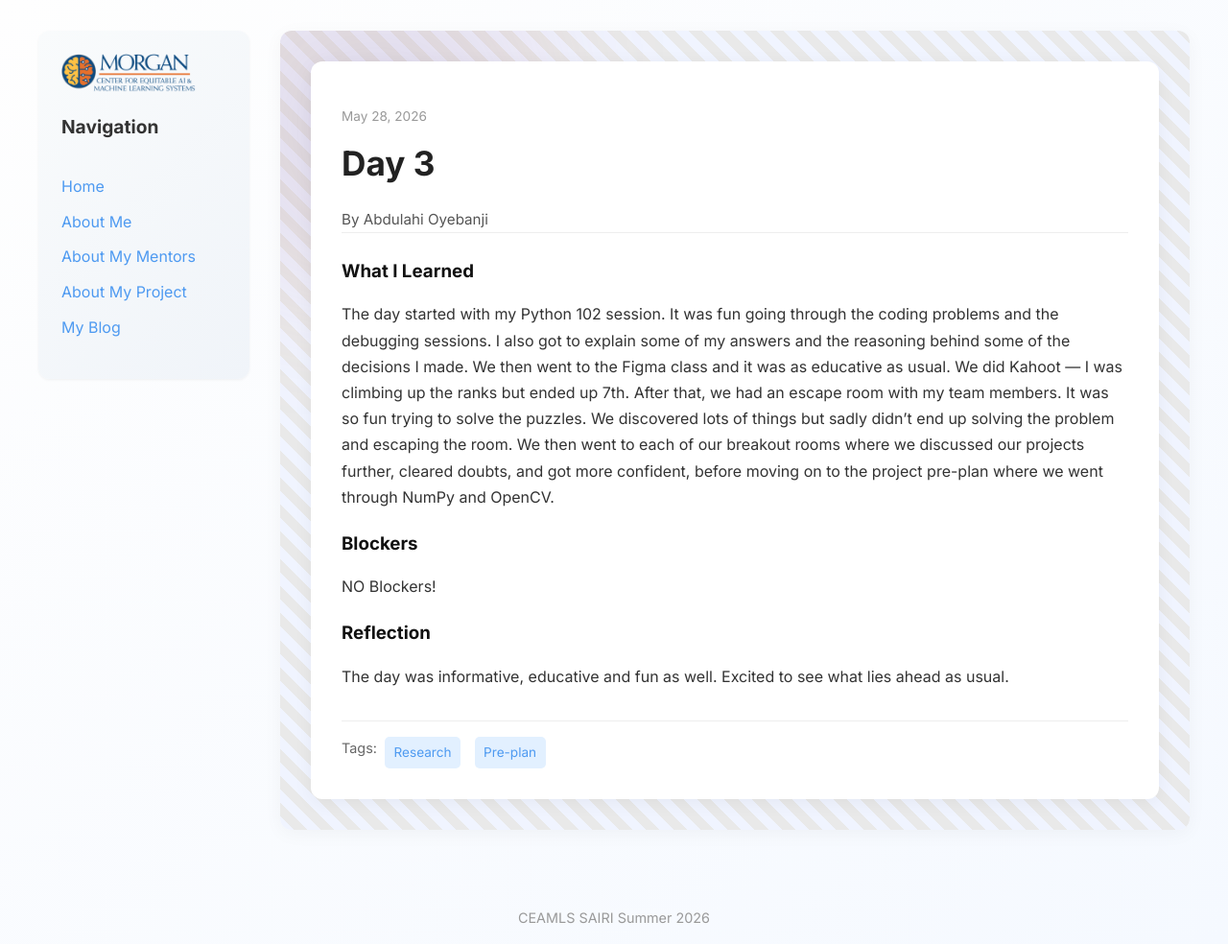
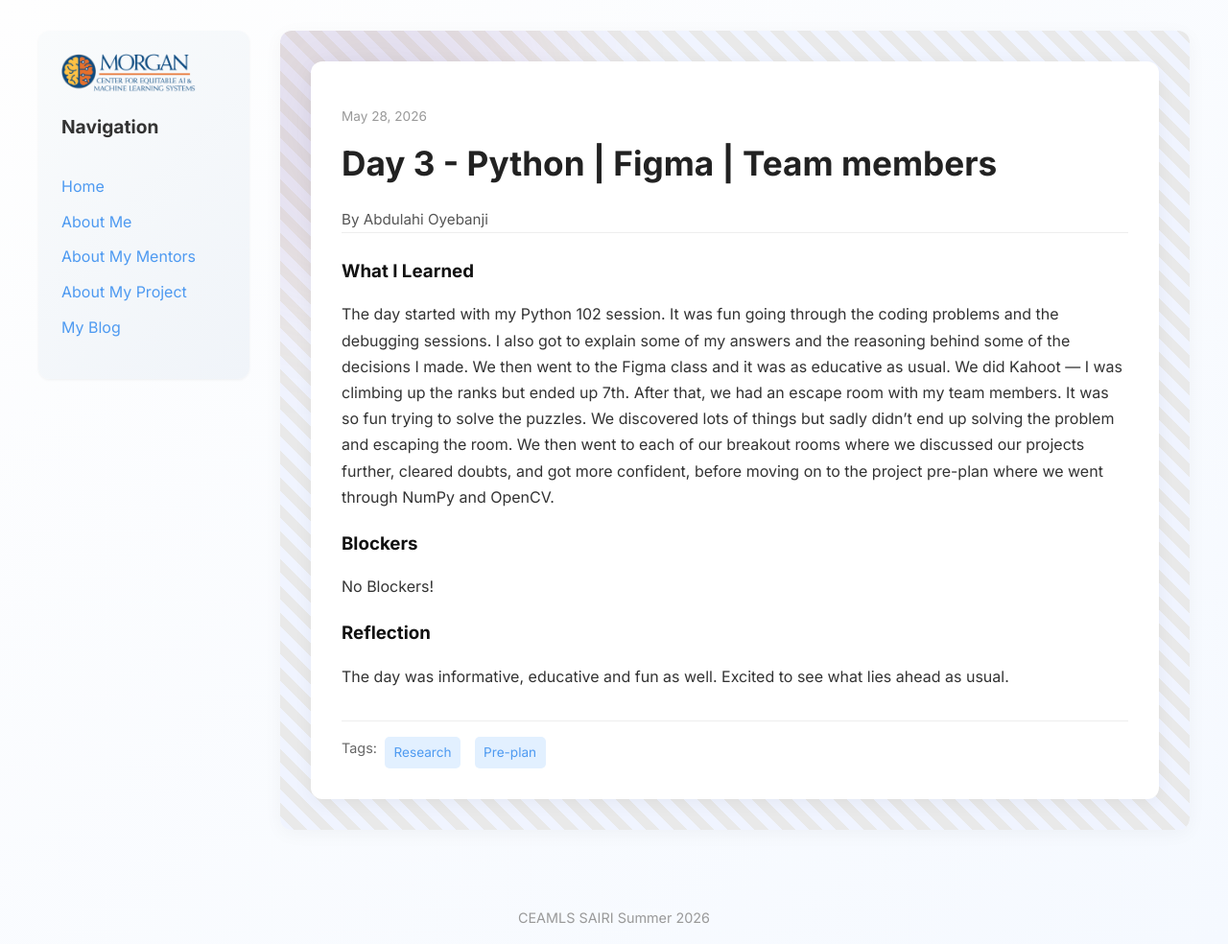
Before and after one commit to abdulahi-banji/abdulahi-banjiceamls26.github.io, a Jekyll site: the page built from _posts/2026-05-27-day-3.md, in a window 1280 px wide. Shown: the whole page at 96% size. Built offline with Jekyll 4.4.1, drawn with Linux system fonts in a browser that asks for light colours.

Commit message:
quick fix day-3

```diff
--- a/_posts/2026-05-27-day-3.md
+++ b/_posts/2026-05-27-day-3.md
@@ -1,6 +1,6 @@
 ---
 layout: post
-title: "Day 3"
+title: "Day 3 - Python | Figma | Team members "
 date: 2026-05-28
 permalink: /day3.html
 tags: ["Research ", "Pre-plan"]
@@ -8,7 +8,7 @@ tags: ["Research ", "Pre-plan"]
 what_i_learned: |
   The day started with my Python 102 session. It was fun going through the coding problems and the debugging sessions. I also got to explain some of my answers and the reasoning behind some of the decisions I made. We then went to the Figma class and it was as educative as usual. We did Kahoot — I was climbing up the ranks but ended up 7th. After that, we had an escape room with my team members. It was so fun trying to solve the puzzles. We discovered lots of things but sadly didn't end up solving the problem and escaping the room. We then went to each of our breakout rooms where we discussed our projects further, cleared doubts, and got more confident, before moving on to the project pre-plan where we went through NumPy and OpenCV.
 blockers: |
-  NO Blockers!
+  No Blockers!
 
 reflection: |
   The day was informative, educative and fun as well. Excited to see what lies ahead as usual.
```
